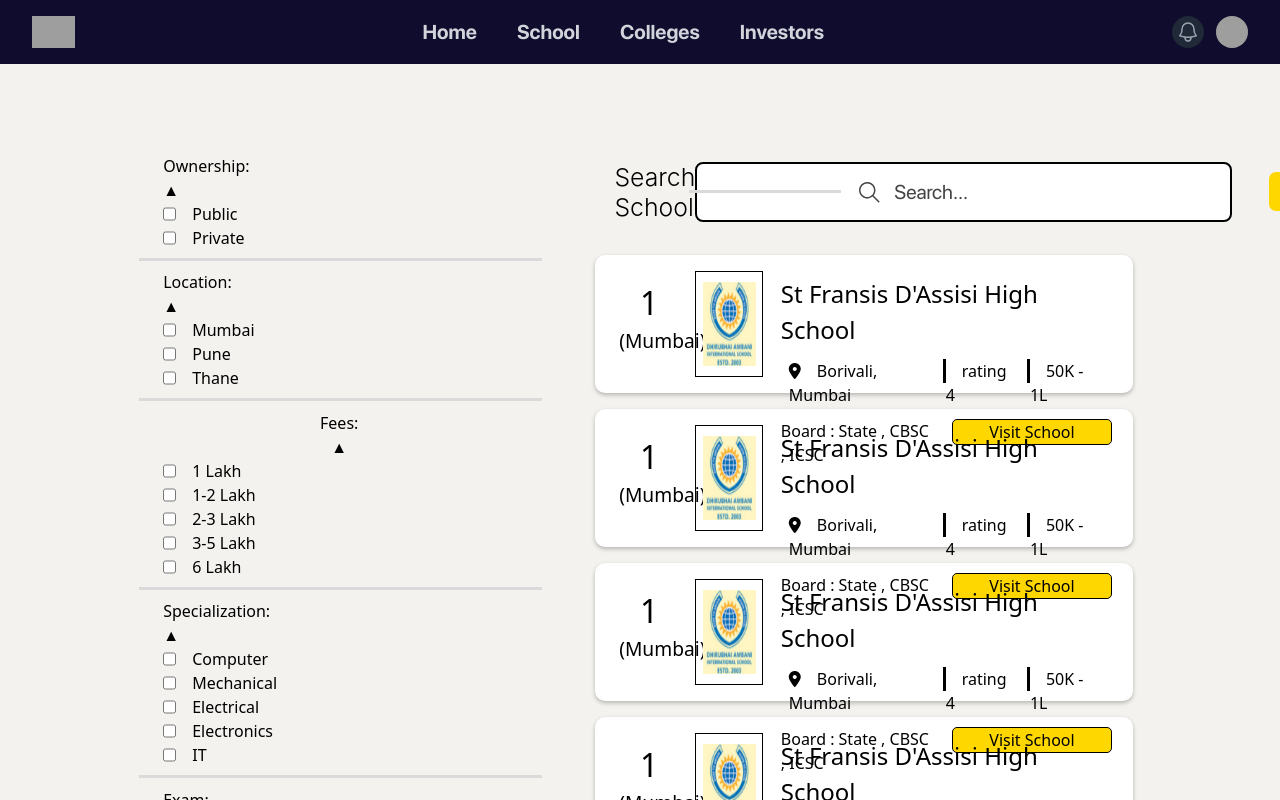
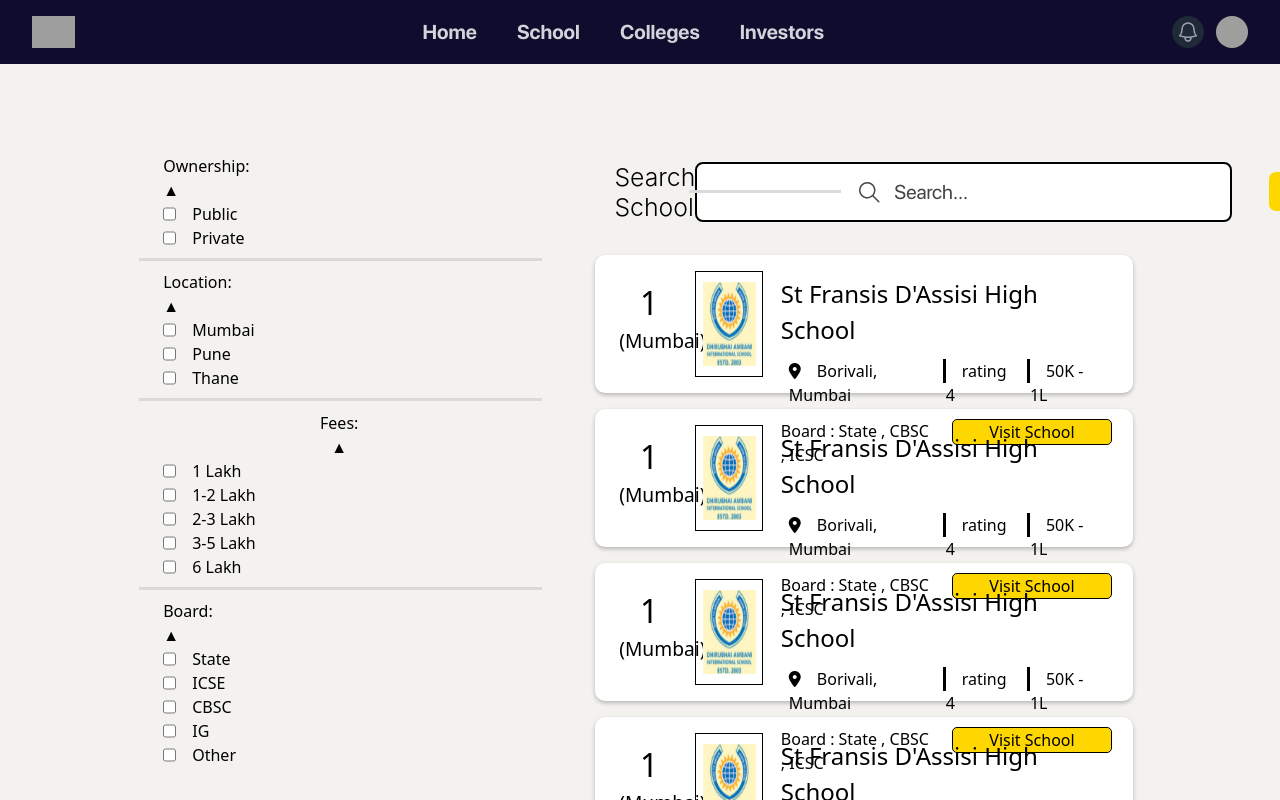
Before and after one commit to open-xyz/campus-finder, a React (Create React App) app: page /school in a window 1280 px wide. Shown: the top 800 px of the page. Built offline with nearby package versions, Linux system fonts and the light colour scheme; grey boxes are pictures that could not be loaded.

Commit message:
filter added along with result

```diff
--- a/src/Pages/School/School.js
+++ b/src/Pages/School/School.js
@@ -7,14 +7,14 @@ const School = () => {
   const [selectedLocation, setSelectedLocation] = useState("");
   const [selectedOwnership, setSelectedOwnership] = useState("");
   const [selectedFees, setSelectedFees] = useState("");
-  const [selectedSpecialization, setSelectedSpecialization] = useState("");
+  const [selectedBoard, setselectedBoard] = useState("");
   const [selectedExam, setSelectedExam] = useState("");
   const [isOwnershipExpanded, setIsOwnershipExpanded] = useState(true);
   const [isLocationExpanded, setIsLocationExpanded] = useState(true);
   const [isFeesExpanded, setIsFeesExpanded] = useState(true);
-  const [isSpecializationExpanded, setIsSpecializationExpanded] =
+  const [isBoadrExpanded, setIsBoadrExpanded] =
     useState(true);
-  const [isExamExpanded, setIsExamExpanded] = useState(true);
+  // const [isExamExpanded, setIsExamExpanded] = useState(true);
 
   const handleLocationChange = (event) => {
     const { value } = event.target;
@@ -37,15 +37,15 @@ const School = () => {
 
   const handleSpecializationChange = (event) => {
     const { value } = event.target;
-    setSelectedSpecialization((prevSelected) =>
+    setselectedBoard((prevSelected) =>
       prevSelected === value ? "" : value
     );
   };
 
-  const handleExamChange = (event) => {
-    const { value } = event.target;
-    setSelectedExam((prevSelected) => (prevSelected === value ? "" : value));
-  };
+  // const handleExamChange = (event) => {
+  //   const { value } = event.target;
+  //   setSelectedExam((prevSelected) => (prevSelected === value ? "" : value));
+  // };
 
   const toggleOwnershipExpand = () => {
     setIsOwnershipExpanded((prevState) => !prevState);
@@ -59,19 +59,19 @@ const School = () => {
     setIsFeesExpanded((prevState) => !prevState);
   };
 
-  const toggleSpecializationExpand = () => {
-    setIsSpecializationExpanded((prevState) => !prevState);
+  const toggleBoardExpand = () => {
+    setIsBoadrExpanded((prevState) => !prevState);
   };
 
-  const toggleExamExpand = () => {
-    setIsExamExpanded((prevState) => !prevState);
-  };
+  // const toggleExamExpand = () => {
+  //   setIsExamExpanded((prevState) => !prevState);
+  // };
 
   // const clearFilters = () => {
   //   setSelectedLocation("");
   //   setSelectedOwnership("");
   //   setSelectedFees("");
-  //   setSelectedSpecialization("");
+  //   setselectedBoard("");
   //   setSelectedExam("");
   // };
 
@@ -79,19 +79,19 @@ const School = () => {
     setSelectedLocation("");
     setSelectedOwnership("");
     setSelectedFees("");
-    setSelectedSpecialization("");
+    setselectedBoard("");
     setSelectedExam("");
     setIsOwnershipExpanded(false);
     setIsLocationExpanded(false);
     setIsFeesExpanded(false);
-    setIsSpecializationExpanded(false);
-    setIsExamExpanded(false);
+    setIsBoadrExpanded(false);
+    // setIsExamExpanded(false);
   };
 
   // Function to filter colleges based on selected filters
   // const filterColleges = () => {
     // Implement your logic to filter colleges based on the selected filters
-    // You can use the selectedLocation, selectedOwnership, selectedFees, selectedSpecialization, and selectedExam variables to apply the filters
+    // You can use the selectedLocation, selectedOwnership, selectedFees, selectedBoard, and selectedExam variables to apply the filters
     // You can store the filtered colleges in a state variable and display them in the college-list section
   // };
 
@@ -127,12 +127,12 @@ const School = () => {
                 <span className="clear-option">x</span>
               </span>
             )}
-            {selectedSpecialization && (
+            {selectedBoard && (
               <span
                 className="selected-option"
-                onClick={() => setSelectedSpecialization("")}
+                onClick={() => setselectedBoard("")}
               >
-                {selectedSpecialization}
+                {selectedBoard}
                 <span className="clear-option">x</span>
               </span>
             )}
@@ -151,7 +151,7 @@ const School = () => {
             {selectedOwnership ||
             selectedLocation ||
             selectedFees ||
-            selectedSpecialization ||
+            selectedBoard ||
             selectedExam ? (
               <button onClick={clearAll}>Clear All</button>
             ) : null}
@@ -349,82 +349,82 @@ const School = () => {
             <div>
               <div
                 className={`dropdown ${
-                  isSpecializationExpanded ? "expanded" : ""
+                  isBoadrExpanded ? "expanded" : ""
                 }`}
               >
-                <label htmlFor="specialization">Specialization:</label>
+                <label htmlFor="specialization">Board:</label>
                 <div>
                   <button
                     className="toggle-button"
-                    onClick={toggleSpecializationExpand}
+                    onClick={toggleBoardExpand}
                   >
-                    {isSpecializationExpanded ? "▲" : "▼"}
+                    {isBoadrExpanded ? "▲" : "▼"}
                   </button>
-                  {isSpecializationExpanded && (
+                  {isBoadrExpanded && (
                     <div className="options">
                       <div className="option">
                         <input
                           type="checkbox"
-                          id="computer"
+                          id="State"
                           name="specialization"
-                          value="Computer"
-                          checked={selectedSpecialization === "Computer"}
+                          value="State"
+                          checked={selectedBoard === "State"}
                           onChange={handleSpecializationChange}
                         />
-                        <label htmlFor="computer" className="checkbox-label">
-                          Computer
+                        <label htmlFor="State" className="checkbox-label">
+                          State
                         </label>
                       </div>
                       <div className="option">
                         <input
                           type="checkbox"
-                          id="mechanical"
+                          id="ICSE"
                           name="specialization"
-                          value="Mechanical"
-                          checked={selectedSpecialization === "Mechanical"}
+                          value="ICSE"
+                          checked={selectedBoard === "ICSE"}
                           onChange={handleSpecializationChange}
                         />
-                        <label htmlFor="mechanical" className="checkbox-label">
-                          Mechanical
+                        <label htmlFor="ICSE" className="checkbox-label">
+                          ICSE
                         </label>
                       </div>
                       <div className="option">
                         <input
                           type="checkbox"
-                          id="electrical"
+                          id="CBSC"
                           name="specialization"
-                          value="Electrical"
-                          checked={selectedSpecialization === "Electrical"}
+                          value="CBSC"
+                          checked={selectedBoard === "CBSC"}
                           onChange={handleSpecializationChange}
                         />
-                        <label htmlFor="electrical" className="checkbox-label">
-                          Electrical
+                        <label htmlFor="CBSC" className="checkbox-label">
+                          CBSC
                         </label>
                       </div>
                       <div className="option">
                         <input
                           type="checkbox"
-                          id="electronics"
+                          id="IG"
                           name="specialization"
-                          value="Electronics"
-                          checked={selectedSpecialization === "Electronics"}
+                          value="IG"
+                          checked={selectedBoard === "IG"}
                           onChange={handleSpecializationChange}
                         />
-                        <label htmlFor="electronics" className="checkbox-label">
-                          Electronics
+                        <label htmlFor="IG" className="checkbox-label">
+                          IG
                         </label>
                       </div>
                       <div className="option">
                         <input
                           type="checkbox"
-                          id="it"
+                          id="Other"
                           name="specialization"
-                          value="IT"
-                          checked={selectedSpecialization === "IT"}
+                          value="Other"
+                          checked={selectedBoard === "Other"}
                           onChange={handleSpecializationChange}
                         />
-                        <label htmlFor="it" className="checkbox-label">
-                          IT
+                        <label htmlFor="Other" className="checkbox-label">
+                          Other
                         </label>
                       </div>
                     </div>
@@ -433,7 +433,7 @@ const School = () => {
               </div>
             </div>
           </div>
-          <div className="line"></div>
+          {/* <div className="line"></div>
           <div className="exam">
             <div>
               <div className={`dropdown ${isExamExpanded ? "expanded" : ""}`}>
@@ -475,7 +475,7 @@ const School = () => {
                 </div>
               </div>
             </div>
-          </div>
+          </div> */}
         </div>
         <div className="school-main">
           <div className="school-search">
```
